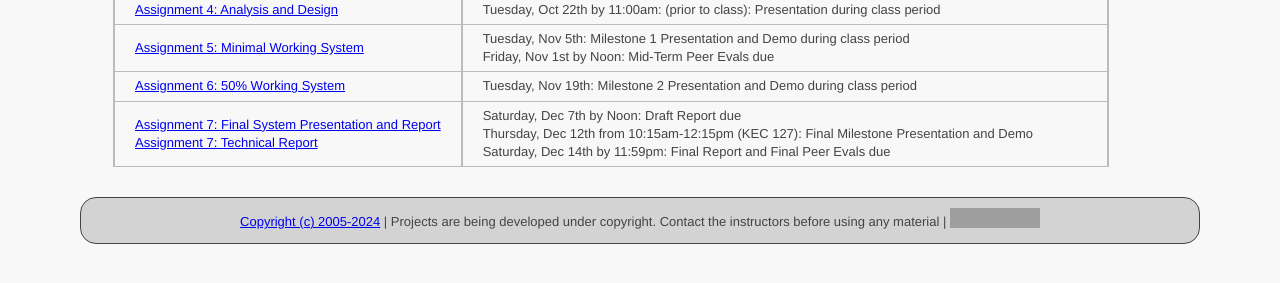
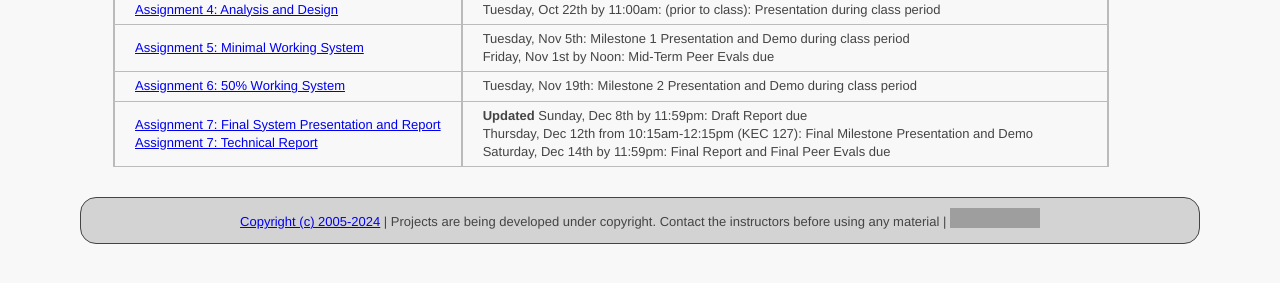
Before and after one commit to ycpcs/cs400-fall2024, a Jekyll site: the page built from projects/RevMetrix-Project/schedule.md, in a window 1280 px wide. Shown: the part 268-551 px from the top of the page. Built offline with Jekyll 4.4.1, drawn with Linux system fonts in a browser that asks for light colours; grey boxes are pictures that could not be loaded.

Commit message:
update report date
update report date

```diff
--- a/projects/RevMetrix-Project/schedule.md
+++ b/projects/RevMetrix-Project/schedule.md
@@ -14,4 +14,4 @@ This is the assignment schedule for the Fall 2024 CS400 RevMetrix Project.
 [Assignment 4: Analysis and Design](../../assign/assign04.html)            | Tuesday, Oct 22th by 11:00am: (prior to class): Presentation during class period
 [Assignment 5: Minimal Working System](../../assign/assign05.html)         | Tuesday, Nov 5th: Milestone 1 Presentation and Demo during class period<br>Friday, Nov 1st by Noon: Mid-Term Peer Evals due
 [Assignment 6: 50% Working System](../../assign/assign06.html)             | Tuesday, Nov 19th: Milestone 2 Presentation and Demo during class period
-[Assignment 7: Final System Presentation and Report](../../assign/assign07.html)<br>[Assignment 7: Technical Report](../../assign/finalreport.html) | Saturday, Dec 7th by Noon: Draft Report due<br>Thursday, Dec 12th from 10:15am-12:15pm (KEC 127): Final Milestone Presentation and Demo<br>Saturday, Dec 14th by 11:59pm: Final Report and Final Peer Evals due
+[Assignment 7: Final System Presentation and Report](../../assign/assign07.html)<br>[Assignment 7: Technical Report](../../assign/finalreport.html) | **Updated** Sunday, Dec 8th by 11:59pm: Draft Report due<br>Thursday, Dec 12th from 10:15am-12:15pm (KEC 127): Final Milestone Presentation and Demo<br>Saturday, Dec 14th by 11:59pm: Final Report and Final Peer Evals due
```
Also changed, not shown: projects/YCPHacks-Website-Project/schedule.md (+1 -1 lines).
